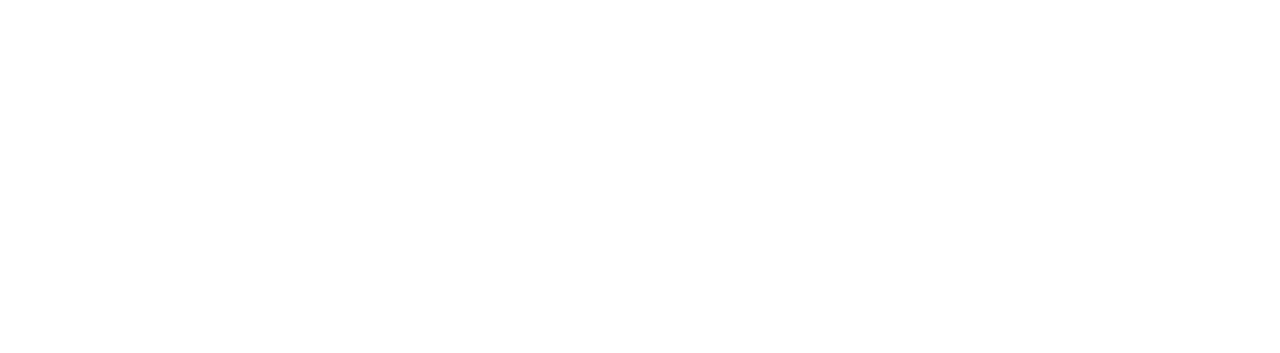
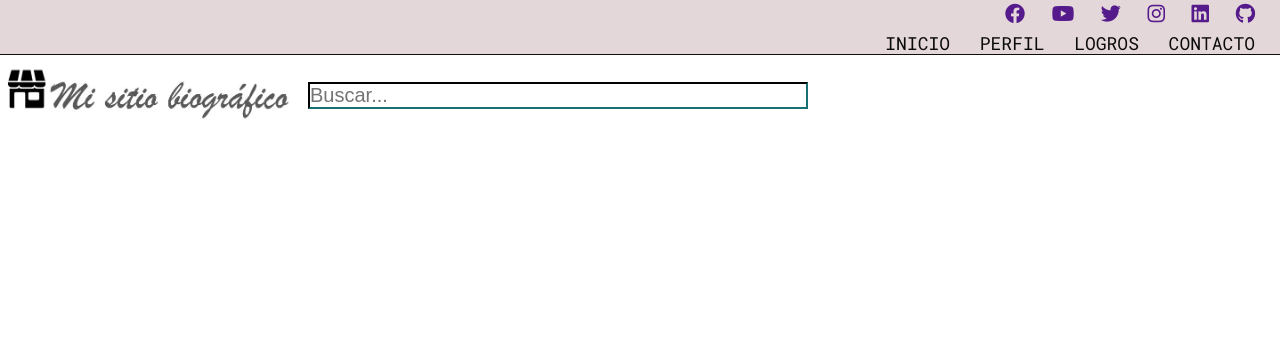
Before and after one commit to sOcyalRM/Blog-de-Oscaly, a plain HTML site: page csharp.html in a window 1280 px wide. Drawn offline with Linux system fonts and the light colour scheme.

Commit message:
Restore csharp.html

```diff
--- a/csharp.html
+++ b/csharp.html
@@ -0,0 +1,62 @@
+
+<!DOCTYPE html>
+<html lang="en">
+    <head>
+        <meta charset="UTF-8">
+        <meta http-equiv="X-UA-Compatible" content="IE=edge">
+        <meta name="viewport" content="width=device-width, initial-scale=1.0">
+        <title>Mi Blog</title>
+
+        <link rel="stylesheet" href="css/main.css">
+        <link rel="stylesheet" href="css/all.min.css">
+
+        <link rel="stylesheet" href="css/media-query.css">
+        <link rel="stylesheet" href="https://cdnjs.cloudflare.com/ajax/libs/font-awesome/6.3.0/css/all.min.css">
+    </head>
+
+    <body>
+        <header class="header">
+            <div class="social">
+                <div class="social-icons">
+                    <a href=""><i class="fab fa-facebook"></i></a>
+                    <a href=""><i class="fab fa-youtube"></i></a>
+                    <a href=""><i class="fab fa-twitter"></i></a>
+                    <a href=""><i class="fab fa-instagram"></i></a>
+                    <a href=""><i class="fab fa-linkedin"></i></a>
+                    <a href=""><i class="fab fa-github"></i></a>
+                </div>
+            <!-- <hr>  Para agregar linea divisoria-->
+
+                <nav class = "nav-main">
+                    <input type="checkbox" id="check">
+                    <label for="check" class="checkbtn">
+                        <i class="fas fa-bars"></i>
+                    </label>
+                    <ul class = "nav-menu-right">
+                        <!-- Probar insertar el boton en esta etiqueta-->
+                        <li class = "menu__item">
+                            <a class = "menu__link" href="index.html">Inicio</a>
+                            <a class = "menu__link" href="perfil.html">Perfil</a>
+                            <a class = "menu__link" href="logros.html">Logros</a>
+                            <a class = "menu__link" href="contacto.html">Contacto</a>
+                        </li>
+                    </ul>
+
+                </nav>
+            </div>
+
+            <nav class="nav-home">
+                <nav class="home_icon">
+                    <div class="logo-inicio">
+                        <a href="index.html">
+                        <img src="img/HomeSitio.JPG " width="300" height="60" alt="Logo-inicio">
+                        </a>
+
+                    </div>
+                    <div class="searchnav">
+                        <input class="barrabusqueda" type="text" placeholder="Buscar...">
+                    </div>
+                </nav>
+            </nav>
+
+        </header>
```
Also changed, not shown: logros.html (+2 -0 lines), perfil.html (+65 -1 lines).
